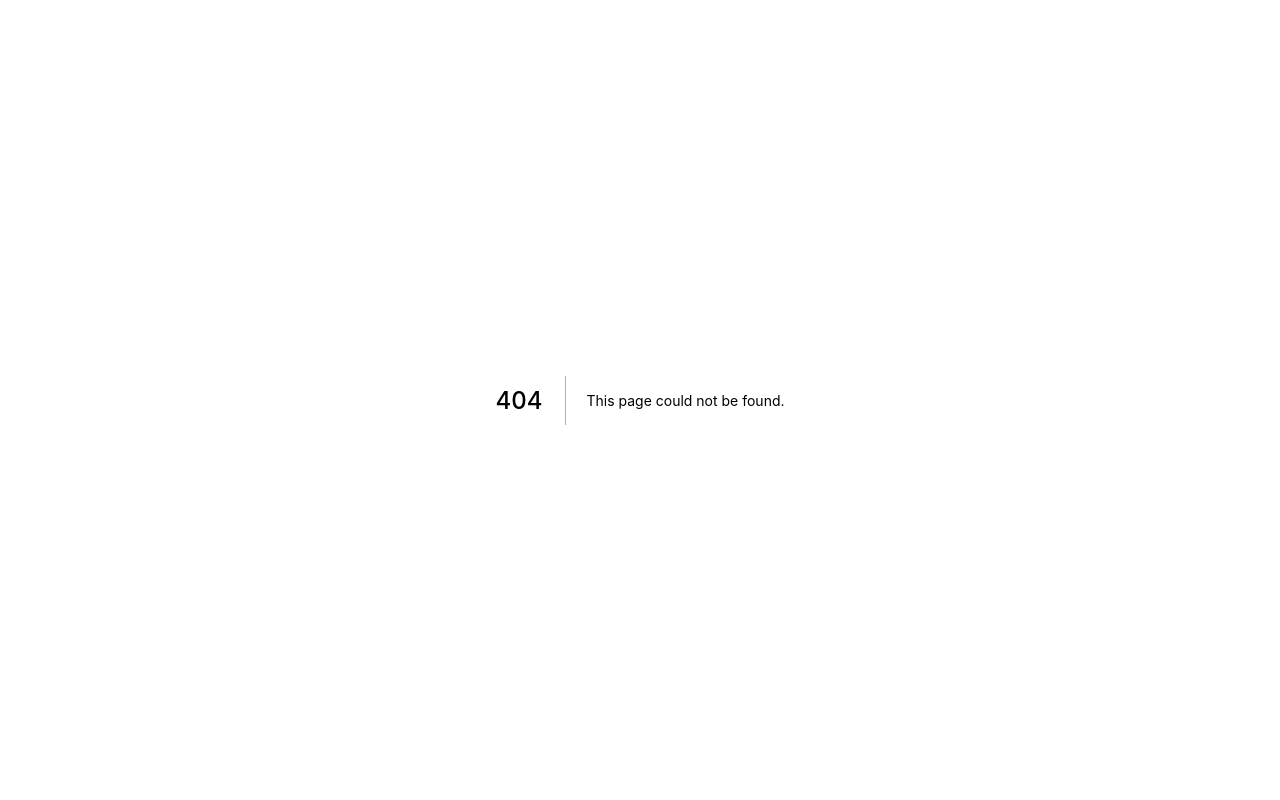
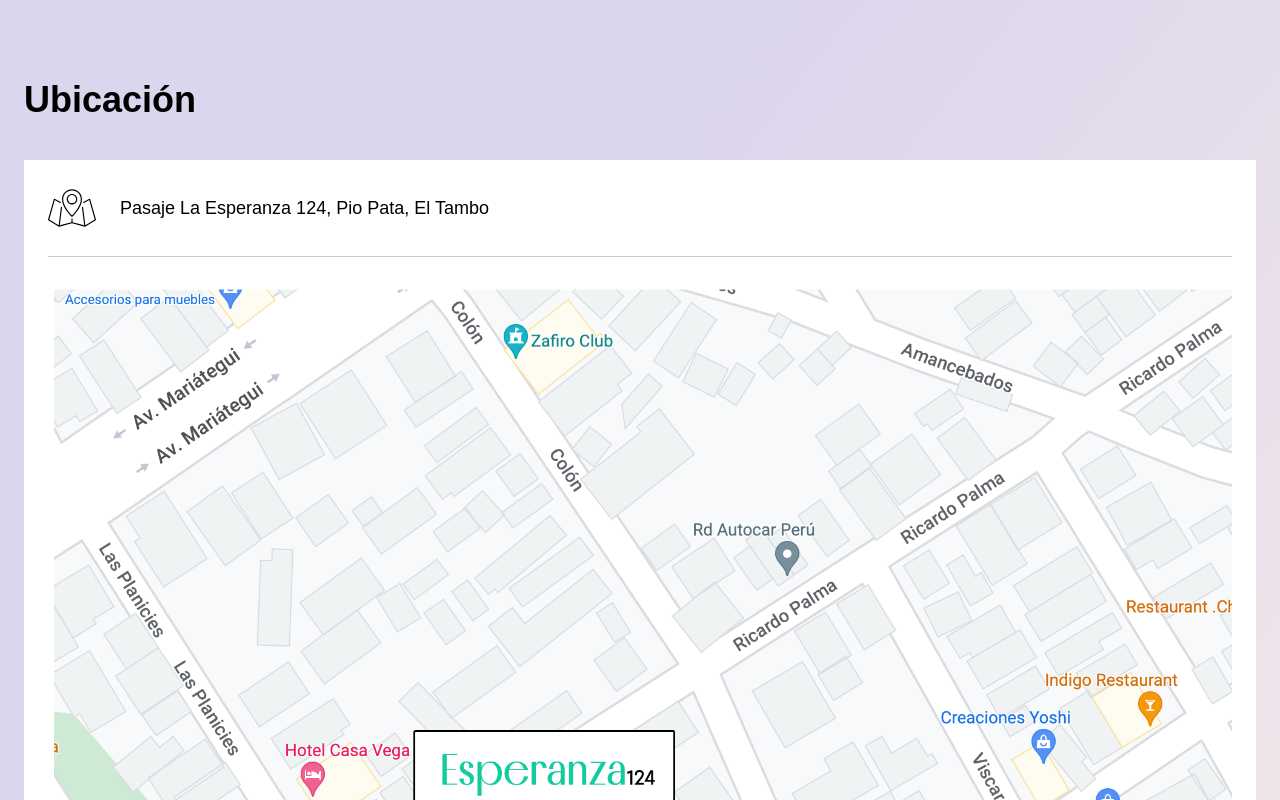
Before and after one commit to raffo1234/esperanza124, a Next.js app: page /sections/Address in a window 1280 px wide. Before the commit this address had no page. Shown: the top 800 px of the page. Built offline with nearby package versions, Linux system fonts and the light colour scheme.

Commit message:
Add location

```diff
--- a/pages/index.js
+++ b/pages/index.js
@@ -2,7 +2,7 @@ import React from "react";
 import Head from "next/head";
 import First from "./sections/First";
 import Header from "./sections/Header";
-import Second from "./sections/Second";
+import Second from "./sections/Address";
 import Three from "./sections/Three";
 import Menu from "./sections/Menu";
 
--- /dev/null
+++ b/pages/sections/Address.js
@@ -0,0 +1,29 @@
+import React from "react";
+import Image from "next/image";
+import mapIcon from "public/icons/map.svg";
+import mapImage from "public/images/map.png";
+
+export default function Address() {
+  return (
+    <section
+      className="py-16"
+      style={{
+        background: "linear-gradient(128.51deg, #dbd5ed 32.94%, #f3e7ea 89.6%)",
+      }}
+    >
+      <div className="w-full max-w-screen-xl px-6 py-4 mx-auto">
+        <h1 className="mb-10 font-serif text-4xl font-bold">Ubicación</h1>
+        <div className="p-6 bg-white">
+          <h3 className="flex items-center space-x-6">
+            <Image alt="" width="48" height="48" src={mapIcon} />
+            <p className="text-lg">
+              Pasaje La Esperanza 124, Pio Pata, El Tambo
+            </p>
+          </h3>
+          <div className="w-full h-px my-6 bg-neutral-100"></div>
+          <Image alt="" src={mapImage} />
+        </div>
+      </div>
+    </section>
+  );
+}
--- a/pages/sections/Second.js
+++ /dev/null
@@ -1,15 +0,0 @@
-import React from "react";
-
-export default function Second({ isActive, currentSection }) {
-  return (
-    <div
-      className="p-16"
-      style={{
-        background: "linear-gradient(128.51deg, #dbd5ed 32.94%, #f3e7ea 89.6%)",
-      }}
-    >
-      Second section
-      {currentSection}
-    </div>
-  );
-}
```
Also changed, not shown: public/images/map.png (added).
